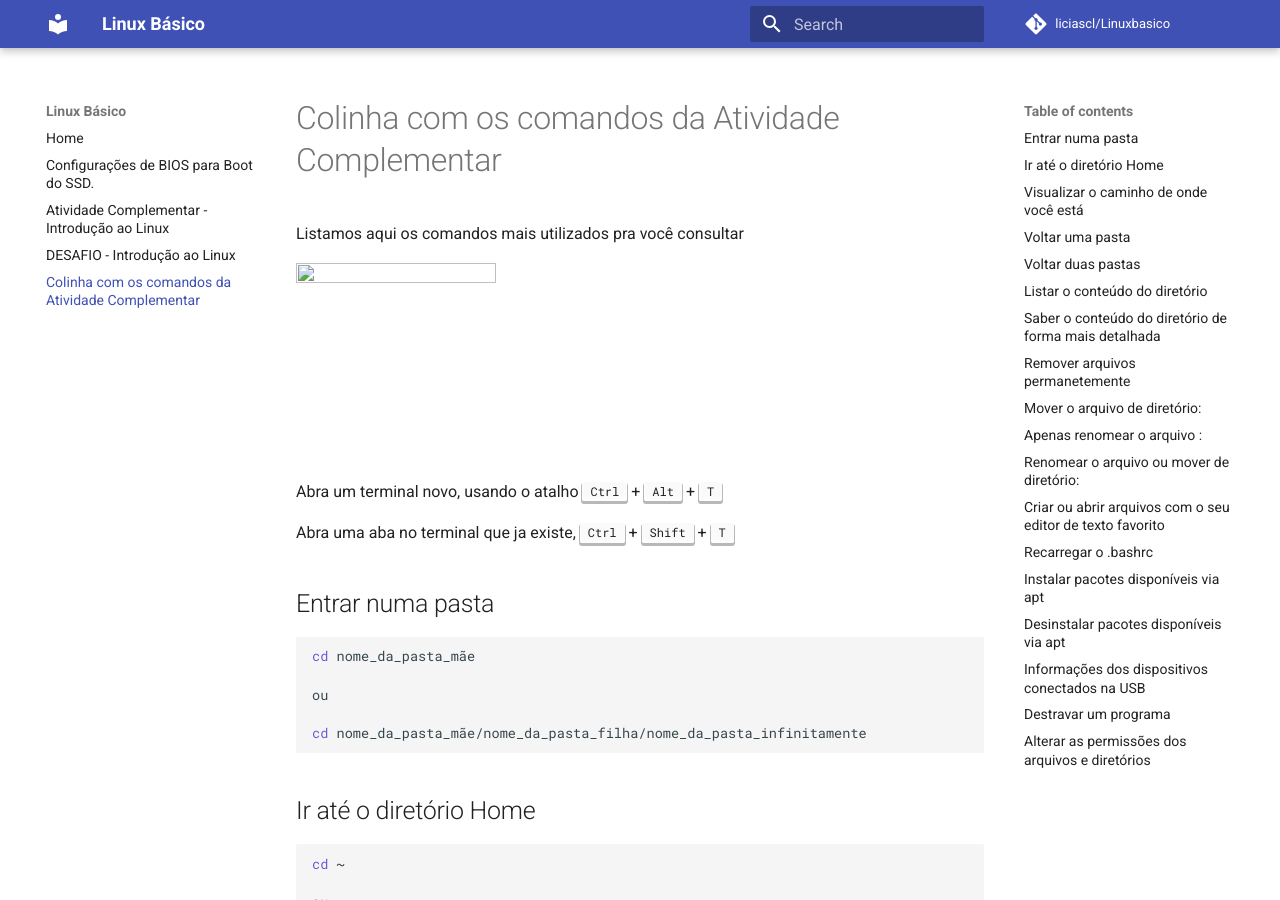
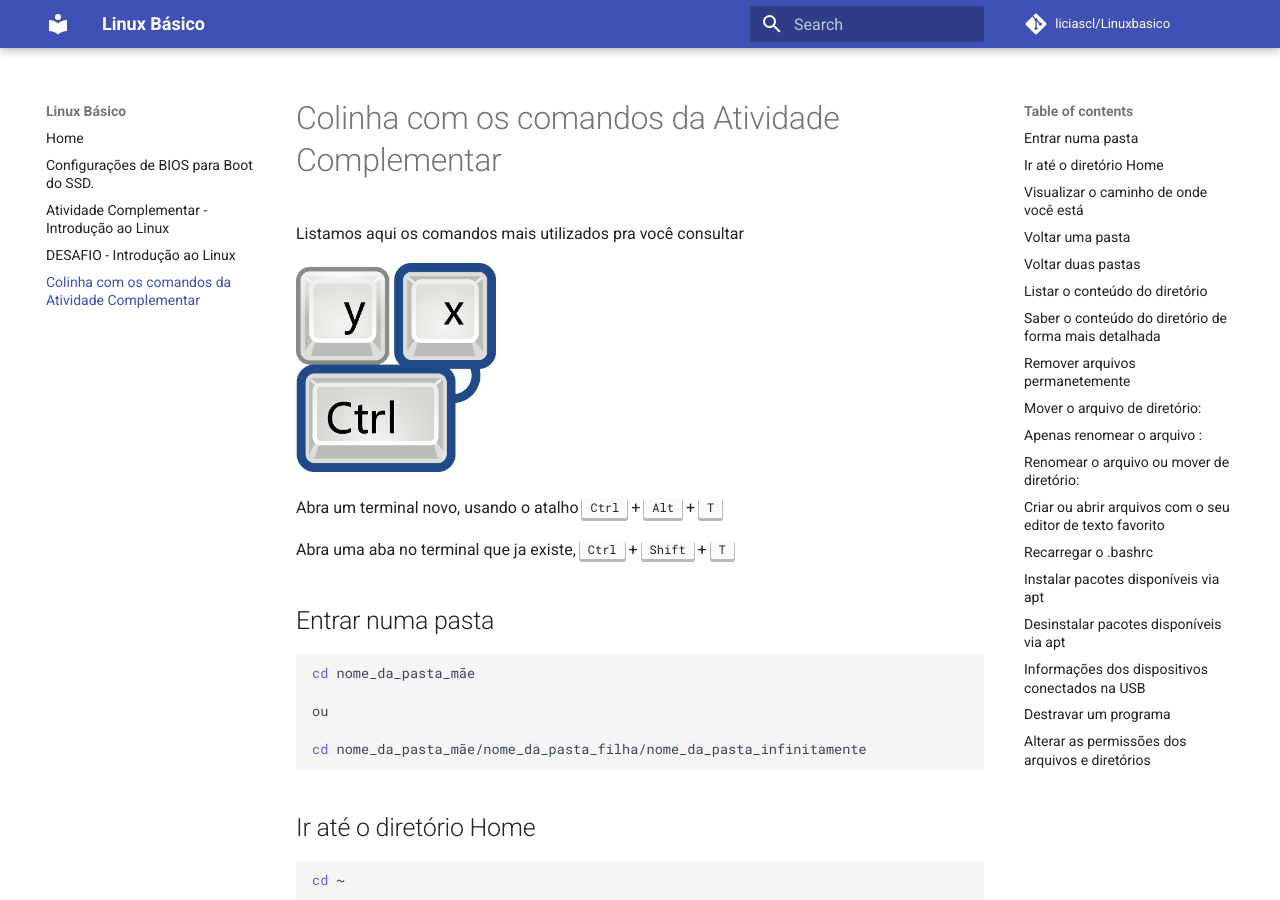
Before and after one commit to liciascl/Linuxbasico, an MkDocs documentation site: the page built from docs-src/colinha.md, in a window 1280 px wide and 900 px high. Built offline with MkDocs 1.6.1 and Material for MkDocs 9.7.7, drawn with Linux system fonts in a browser that asks for light colours; comment, search, counter and statistics services are not loaded.

Commit message:
Update colinha.md

```diff
--- a/docs-src/colinha.md
+++ b/docs-src/colinha.md
@@ -2,8 +2,7 @@
 
 Listamos aqui os comandos mais utilizados pra você consultar
 
-
-<img src="img/atalhos.png" width="200" height="200">
+![referencia](https://github.com/liciascl/Linuxbasico/blob/mkdocs/docs-src/img/atalhos.png){width=200}
 
 
 
```
